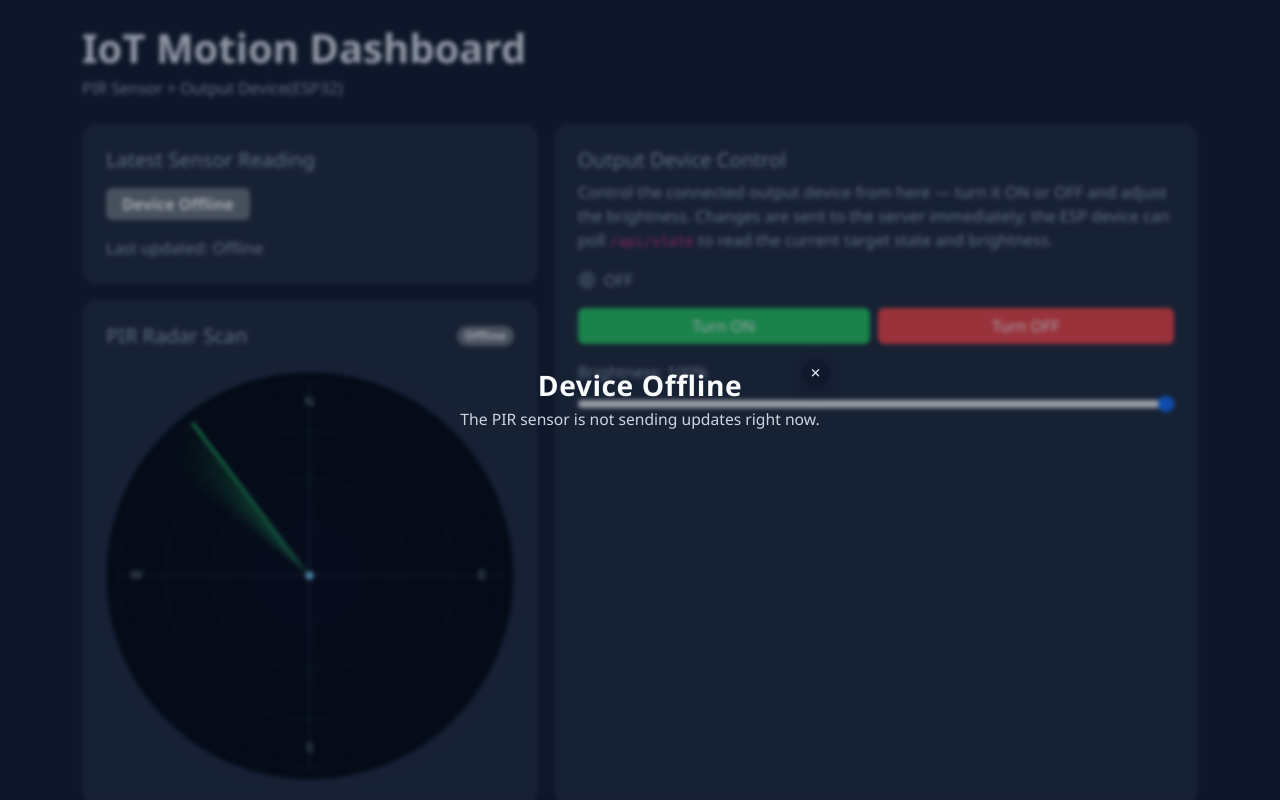
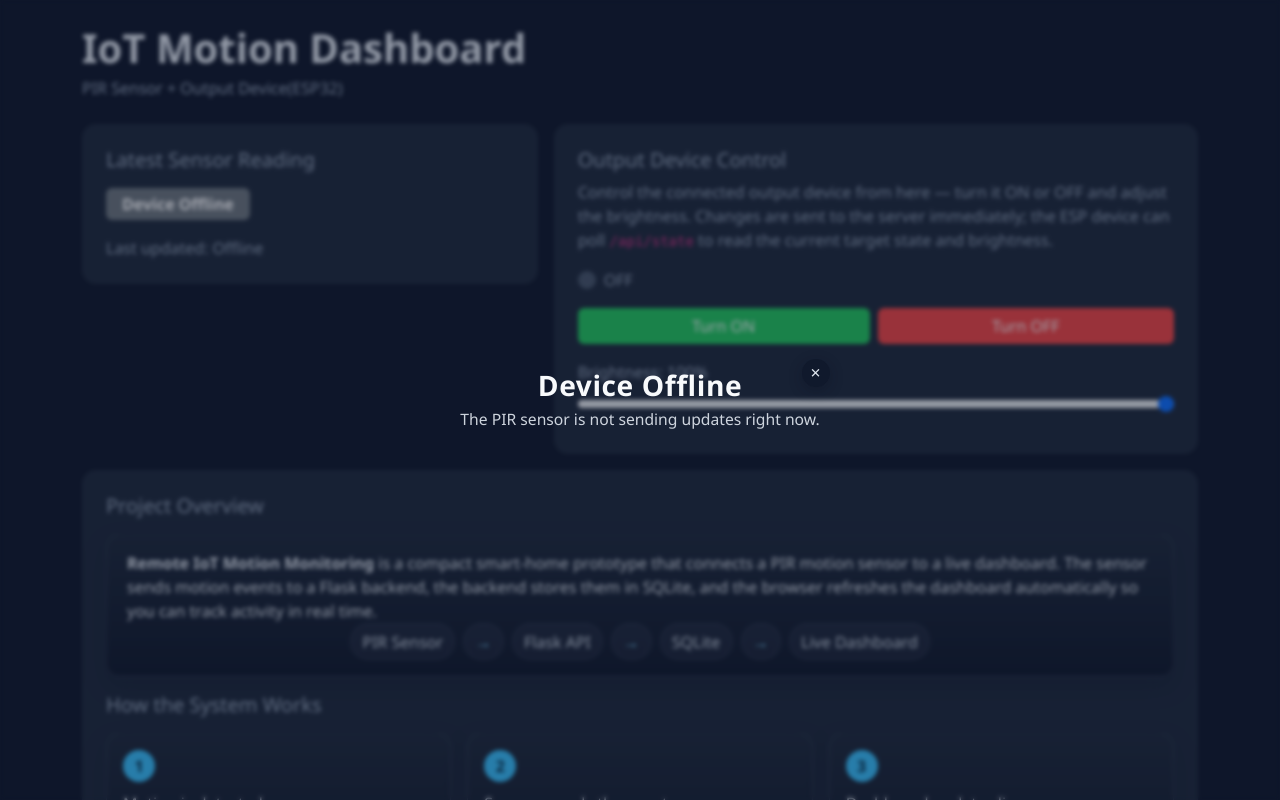
Before and after one commit to abduldidaagun6767/DevOps-Prelim-Practical-Exam, a Flask app: page / in a window 1280 px wide. Run offline with Flask 3, Linux system fonts and the light colour scheme; data comes from the database, SQL or seed files in the repository; data that the repository does not hold is empty.

Commit message:
Remove radar and fix null references

```diff
--- a/templates/index.html
+++ b/templates/index.html
@@ -173,19 +173,6 @@
           </div>
           <p class="mt-3 mb-0 muted">Last updated: <span id="last-updated">--</span></p>
         </div>
-
-        <div class="card p-4 radar-card">
-          <div class="d-flex justify-content-between align-items-center mb-2">
-            <h5 class="muted mb-0">PIR Radar Scan</h5>
-            <span id="radar-status" class="badge rounded-pill bg-secondary">Standby</span>
-          </div>
-          <div class="radar-wrap">
-            <div id="radar-display" class="radar-display">
-              <canvas id="radar-canvas" class="radar-canvas" aria-label="radar display"></canvas>
-              <div class="radar-overlay"></div>
-            </div>
-          </div>
-        </div>
       </div>
     </div>
 
@@ -302,25 +289,31 @@
   if (!isConnected || motion === null || motion === undefined) {
     el.textContent = 'Device Offline';
     el.className = 'badge bg-secondary badge-motion';
-    radar.classList.remove('active');
+    if (radar) radar.classList.remove('active');
+    if (status) {
       status.textContent = 'Offline';
       status.className = 'badge rounded-pill bg-secondary';
+    }
     return;
   }
 
   if (motion === 1) {
     el.textContent = 'Motion Detected';
     el.className = 'badge bg-success badge-motion';
-    radar.classList.add('active');
+    if (radar) radar.classList.add('active');
+    if (status) {
       status.textContent = 'Motion';
       status.className = 'badge rounded-pill bg-success';
+    }
   }
   else {
     el.textContent = 'No Motion';
     el.className = 'badge bg-primary badge-motion';
-    radar.classList.remove('active');
+    if (radar) radar.classList.remove('active');
+    if (status) {
       status.textContent = 'Standby';
       status.className = 'badge rounded-pill bg-secondary';
+    }
   }
 }
 
```
Lines whose indentation alone changed are shown as unchanged.
